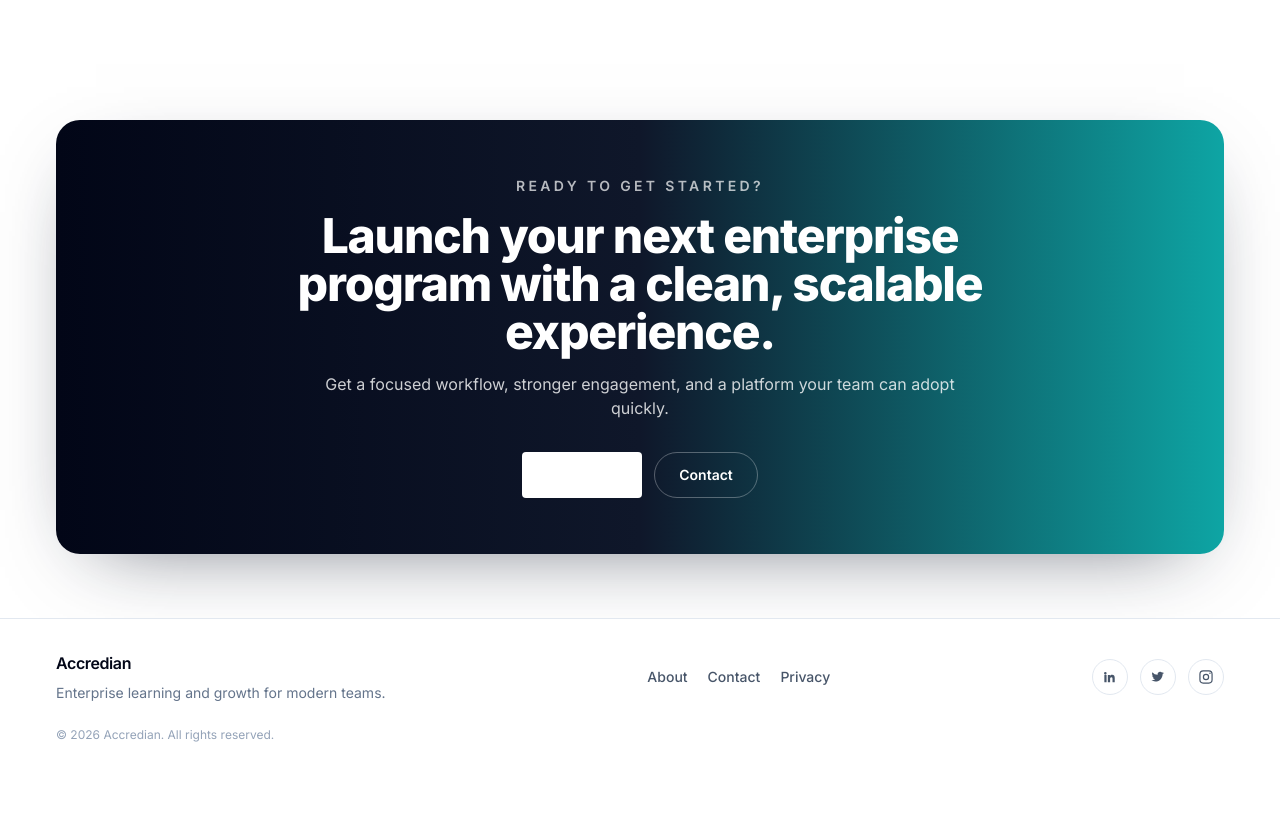
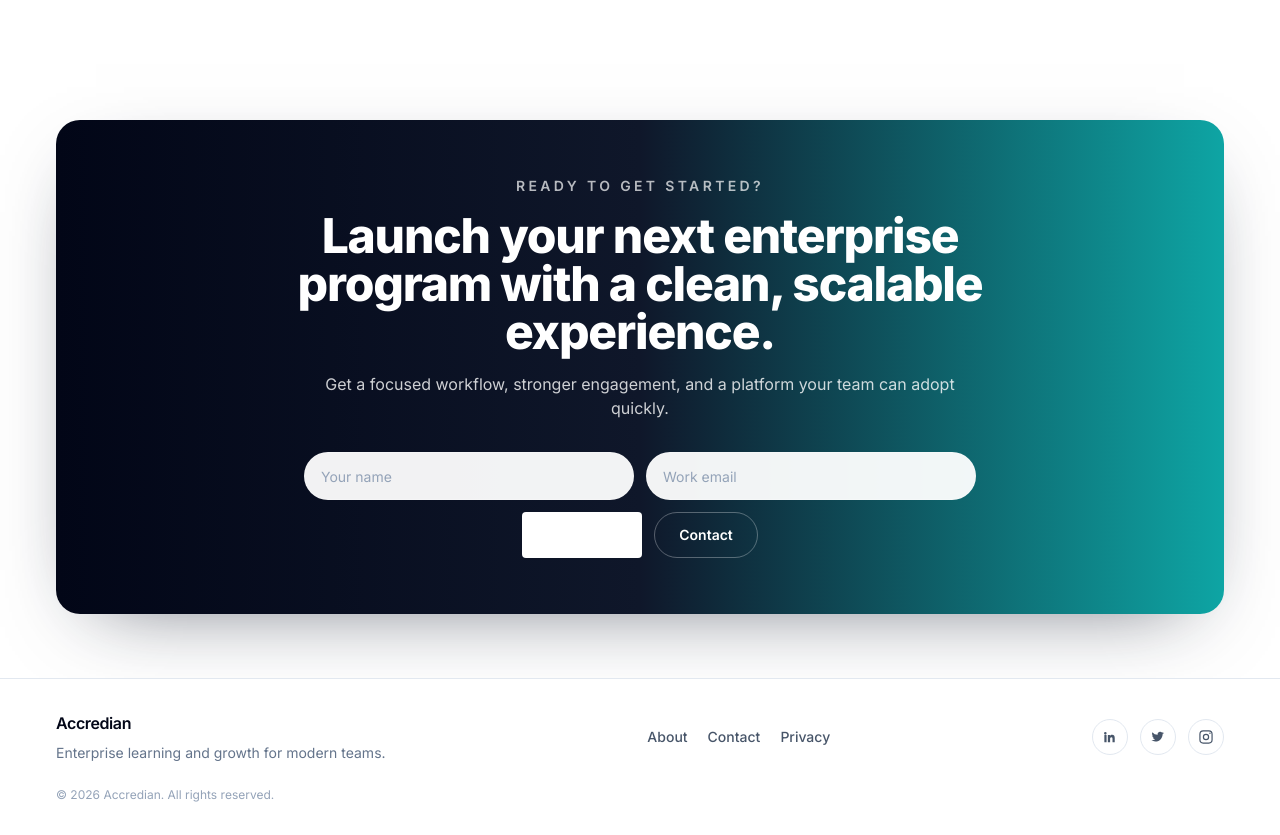
Before and after one commit to AarohiSharma5/Accredian-Project, a Next.js app: page / in a window 1280 px wide. Shown: the part 2760-3595 px from the top of the page. Before the commit the page ends 3535 px from the top, so only its background shows below. Built offline with nearby package versions, Linux system fonts and the light colour scheme.

Commit message:
Adding req API

```diff
--- /dev/null
+++ b/app/api/leads/route.js
@@ -0,0 +1,43 @@
+import { NextResponse } from 'next/server'
+import { addLead, getLeads } from '../../../lib/leadsStore'
+
+function isValidEmail(email) {
+  return /^[^\s@]+@[^\s@]+\.[^\s@]+$/.test(email)
+}
+
+export async function POST(request) {
+  try {
+    const body = await request.json()
+    const name = (body?.name || '').trim()
+    const email = (body?.email || '').trim().toLowerCase()
+
+    if (!name || !email) {
+      return NextResponse.json(
+        { error: 'Name and email are required.' },
+        { status: 400 }
+      )
+    }
+
+    if (!isValidEmail(email)) {
+      return NextResponse.json(
+        { error: 'Please provide a valid email address.' },
+        { status: 400 }
+      )
+    }
+
+    const lead = addLead({ name, email })
+    return NextResponse.json(
+      { message: 'Lead captured successfully.', lead },
+      { status: 201 }
+    )
+  } catch {
+    return NextResponse.json(
+      { error: 'Invalid JSON payload.' },
+      { status: 400 }
+    )
+  }
+}
+
+export async function GET() {
+  return NextResponse.json({ leads: getLeads() }, { status: 200 })
+}
--- a/components/CTA.js
+++ b/components/CTA.js
@@ -1,6 +1,42 @@
+"use client"
+
+import { useState } from 'react'
 import Button from './Button'
 
 export default function CTA() {
+  const [name, setName] = useState('')
+  const [email, setEmail] = useState('')
+  const [status, setStatus] = useState('idle')
+  const [message, setMessage] = useState('')
+
+  async function handleSubmit(event) {
+    event.preventDefault()
+    setStatus('loading')
+    setMessage('')
+
+    try {
+      const response = await fetch('/api/leads', {
+        method: 'POST',
+        headers: { 'Content-Type': 'application/json' },
+        body: JSON.stringify({ name, email }),
+      })
+
+      const data = await response.json()
+
+      if (!response.ok) {
+        throw new Error(data?.error || 'Unable to submit right now.')
+      }
+
+      setStatus('success')
+      setMessage('Thanks! Our team will contact you shortly.')
+      setName('')
+      setEmail('')
+    } catch (error) {
+      setStatus('error')
+      setMessage(error.message || 'Something went wrong. Please try again.')
+    }
+  }
+
   return (
     <section id="pricing" className="section scroll-mt-20 bg-white lg:scroll-mt-24">
       <div className="container">
@@ -17,8 +53,32 @@ export default function CTA() {
             Get a focused workflow, stronger engagement, and a platform your team can adopt quickly.
           </p>
 
-          <div className="mt-8 flex flex-col justify-center gap-3 sm:flex-row">
-            <Button className="bg-white text-slate-950 hover:bg-slate-100">Get Started</Button>
+          <form onSubmit={handleSubmit} className="mx-auto mt-8 grid w-full max-w-2xl gap-3 sm:grid-cols-2">
+            <input
+              type="text"
+              value={name}
+              onChange={(event) => setName(event.target.value)}
+              placeholder="Your name"
+              required
+              className="h-12 rounded-full border border-white/20 bg-white/95 px-4 text-sm text-slate-900 placeholder:text-slate-400 focus:outline-none focus:ring-2 focus:ring-white/60"
+            />
+            <input
+              type="email"
+              value={email}
+              onChange={(event) => setEmail(event.target.value)}
+              placeholder="Work email"
+              required
+              className="h-12 rounded-full border border-white/20 bg-white/95 px-4 text-sm text-slate-900 placeholder:text-slate-400 focus:outline-none focus:ring-2 focus:ring-white/60"
+            />
+
+            <div className="sm:col-span-2 flex flex-col justify-center gap-3 sm:flex-row">
+              <Button
+                type="submit"
+                disabled={status === 'loading'}
+                className="justify-center bg-white text-slate-950 hover:bg-slate-100 disabled:cursor-not-allowed disabled:opacity-70"
+              >
+                {status === 'loading' ? 'Submitting...' : 'Get Started'}
+              </Button>
               <a
                 href="#contact"
                 className="inline-flex items-center justify-center rounded-full border border-white/30 px-6 py-3 text-sm font-semibold text-white transition hover:border-white hover:bg-white/10"
@@ -26,6 +86,13 @@ export default function CTA() {
                 Contact
               </a>
             </div>
+          </form>
+
+          {message ? (
+            <p className={`mt-4 text-sm ${status === 'success' ? 'text-emerald-200' : 'text-rose-200'}`}>
+              {message}
+            </p>
+          ) : null}
         </div>
       </div>
     </section>
--- /dev/null
+++ b/lib/leadsStore.js
@@ -0,0 +1,17 @@
+const leads = []
+
+export function addLead({ name, email }) {
+  const lead = {
+    id: leads.length + 1,
+    name,
+    email,
+    createdAt: new Date().toISOString(),
+  }
+
+  leads.push(lead)
+  return lead
+}
+
+export function getLeads() {
+  return leads
+}
```
Lines whose indentation alone changed are shown as unchanged.
